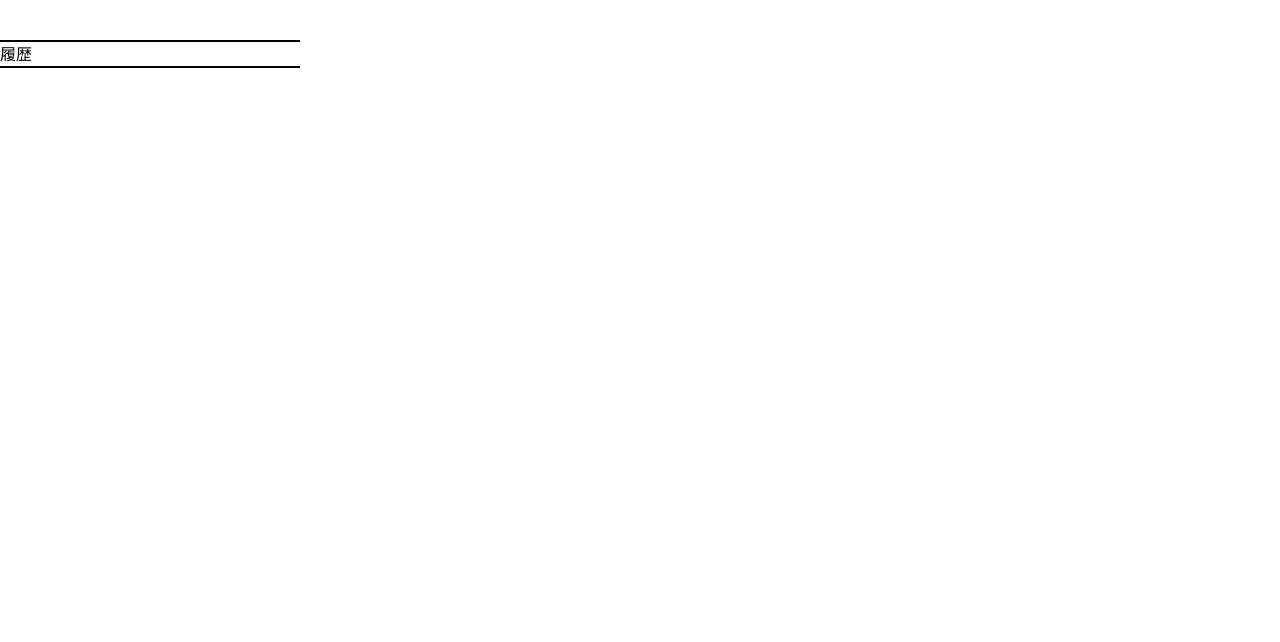
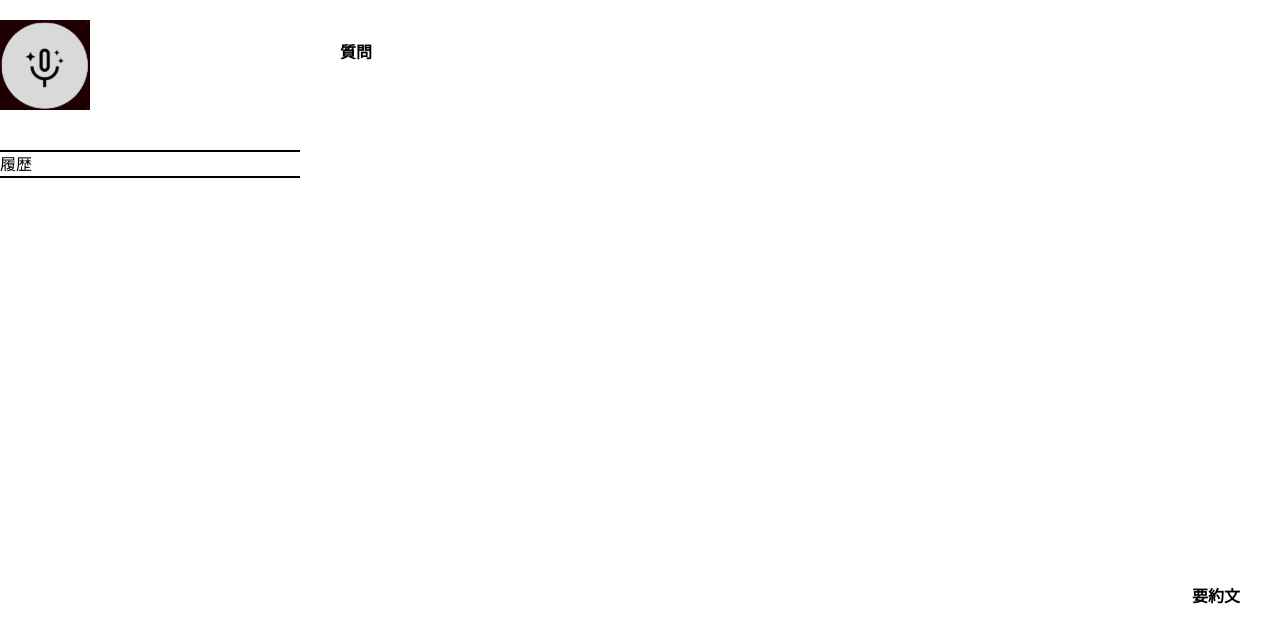
Before and after one commit to kototo522/zinbee-app, a Next.js app: page /result in a window 1280 px wide. Shown: the top 642 px of the page. Built offline with nearby package versions, Linux system fonts and the light colour scheme.

Commit message:
細かいところの修正

```diff
--- a/src/componemts/historyList.tsx
+++ b/src/componemts/historyList.tsx
@@ -3,6 +3,9 @@ import { History } from './history'
 const HistoryList = () => {
   return (
     <div className="w-full min-h-screen">
+      <div className="flex text-right mt-5 ml-auto mr-0">
+        <img src="image1.svg" alt="image" width={90} height={90} />
+      </div>
       <History />
     </div>
   )
--- a/src/pages/login.tsx
+++ b/src/pages/login.tsx
@@ -29,7 +29,7 @@ const Login = () => {
   }
 
   return (
-    <div className="w-full h-screen flex flex-col justify-center items-center">
+    <div className="w-full h-screen flex flex-col justify-center items-center bg-gradient-to-t from-gray-light to-white">
       <h2 className="text-6xl font-black">Login</h2>
       <div className="flex flex-col mt-10 w-1/3">
         <input
--- a/src/pages/result.tsx
+++ b/src/pages/result.tsx
@@ -4,18 +4,18 @@ import HistoryList from './../componemts/historyList'
 const Result = () => {
   return (
     <div className="flex w-full min-h-screen">
-      {/* サイドバーの実装 */}
       <div className="w-1/4 bg-brown-dark">
         <HistoryList />
       </div>
-      {/* 要約文を受け取るところ */}
       <div className="flex flex-col mt-10 mx-10 w-3/4 h-screen">
-        <div className="bg-gray-light w-2/4 h-60">{/* 質問が入る */}</div>
+        <h1 className="font-black">質問</h1>
+        <div className="bg-gray-light w-2/4 h-60">{/* <input></input> */}</div>
         <div className="flex justify-end">
           <div className="mt-10 text-right bg-gray-light w-2/4 h-60">
-            {/* 要約文 */}
+            {/* <input></input> */}
           </div>
         </div>
+        <h1 className="font-black text-right">要約文</h1>
       </div>
     </div>
   )
```
Also changed, not shown: public/image1.svg (added), 1 other file (tests, documents, lock files or other folders).
